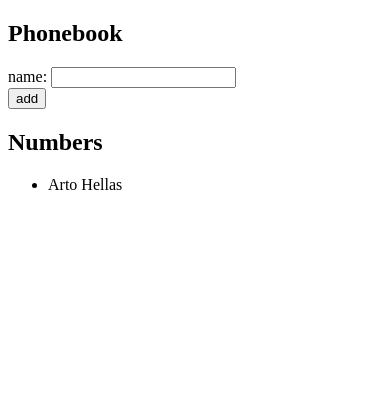
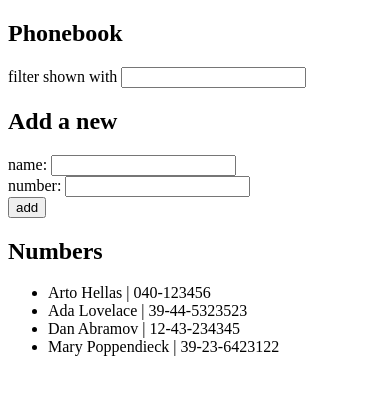
Before and after one commit to vasalgadog/Full-Stack-Open-Solutions, a React (Vite) app in the folder part2/phonebook/: page / in a window 390 px wide. Shown: the top 394 px of the page. Built offline with nearby package versions, Linux system fonts and the light colour scheme.

Commit message:
part 2 phonebook step 3 to 5

```diff
--- a/part2/phonebook/src/App.jsx
+++ b/part2/phonebook/src/App.jsx
@@ -1,44 +1,54 @@
 import { useState } from 'react'
 import Person from './components/Person'
+import PersonForm from './components/PersonForm'
+import Filter from './components/Filter'
+import Persons from './components/Persons'
 
 const App = () => {
   const [persons, setPersons] = useState([
-    {
-      name: 'Arto Hellas'
-    }
+    { name: 'Arto Hellas', number: '040-123456', id: 1 },
+    { name: 'Ada Lovelace', number: '39-44-5323523', id: 2 },
+    { name: 'Dan Abramov', number: '12-43-234345', id: 3 },
+    { name: 'Mary Poppendieck', number: '39-23-6423122', id: 4 }
   ])
   const [newName, setNewName] = useState('')
+  const [newNumber, setNewNumber] = useState('')
+  const [filter, setFilter] = useState('')
 
-  const addName = (event) => {
+  const addPerson = (event) => {
     event.preventDefault()
-    const nameObject = {
-      name: newName
+    const personObject = {
+      id: persons.length + 1,
+      name: newName,
+      number: newNumber
     }
-    setPersons(persons.concat(nameObject))
+    setPersons(persons.concat(personObject))
     alert(`${newName} is already added to phonebook`)
+    setFilter('')
     setNewName('')
+    setNewNumber('')
   }
 
   const handleNameChange = (event) => {
-    console.log(event.target.value)
     setNewName(event.target.value)
+  }
+
+  const handleNumberChange = (event) => {
+    setNewNumber(event.target.value)
+  }
+
+  const handleFilterChange = (event) => {
+    setFilter(event.target.value)
   }
 
   return (
     <div>
       <h2>Phonebook</h2>
-      <form onSubmit={addName}>
-        <div>
-          name: <input onChange={handleNameChange} value={newName} />
-        </div>
-        <div>
-          <button type="submit">add</button>
-        </div>
-      </form>
+      <Filter filter={filter} handleFilterChange={handleFilterChange} />
+      <h2>Add a new</h2>
+      <PersonForm handleNameChange={handleNameChange} handleNumberChange={handleNumberChange} newName={newName} newNumber={newNumber} addPerson={addPerson} />
       <h2>Numbers</h2>
-      <ul>
-        {persons.map((person) => <Person key={person.name} name={person.name} />)}
-      </ul>
+      <Persons persons={persons} filter={filter} />
     </div>
   )
 }
--- /dev/null
+++ b/part2/phonebook/src/components/Filter.jsx
@@ -0,0 +1,7 @@
+const Filter = ({filter, handleFilterChange}) => <>
+    <div>
+        filter shown with <input onChange={handleFilterChange} value={filter} />
+    </div>
+</>
+
+export default Filter;
--- a/part2/phonebook/src/components/Person.jsx
+++ b/part2/phonebook/src/components/Person.jsx
@@ -1,5 +1,5 @@
-const Person = ({ name }) => <>
-    <li>{name}</li>
+const Person = ({person}) => <>
+    <li>{person.name} | {person.number}</li>
 </>
 
 export default Person;
--- /dev/null
+++ b/part2/phonebook/src/components/PersonForm.jsx
@@ -0,0 +1,15 @@
+const PersonForm = ({addPerson, handleNameChange, handleNumberChange, newName, newNumber}) => <>
+    <form onSubmit={addPerson}>
+        <div>
+          name: <input onChange={handleNameChange} value={newName} />
+        </div>
+        <div>
+          number: <input onChange={handleNumberChange} value={newNumber} />
+        </div>
+        <div>
+          <button type="submit">add</button>
+        </div>
+    </form>
+</>
+
+export default PersonForm;
--- /dev/null
+++ b/part2/phonebook/src/components/Persons.jsx
@@ -0,0 +1,10 @@
+import Person from './Person'
+
+const Persons = ({persons, filter}) => <>
+    <ul>
+        {persons.filter((person) => person.name.toLowerCase().includes(filter.toLowerCase()))
+                .map((person) => <Person key={person.id} person={person}/>)}
+    </ul>
+</>
+
+export default Persons;
```
